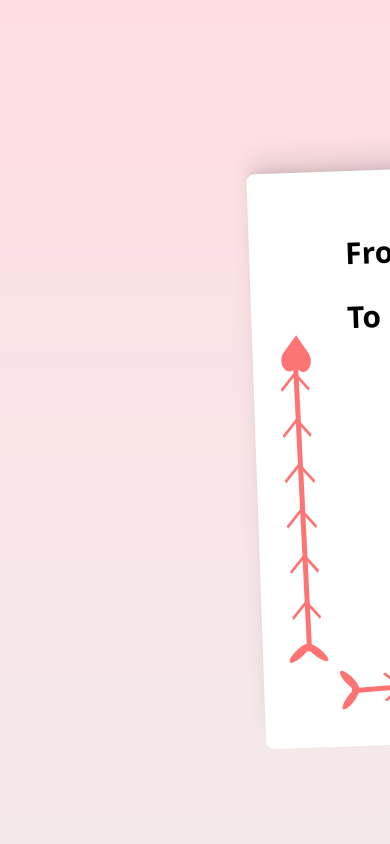
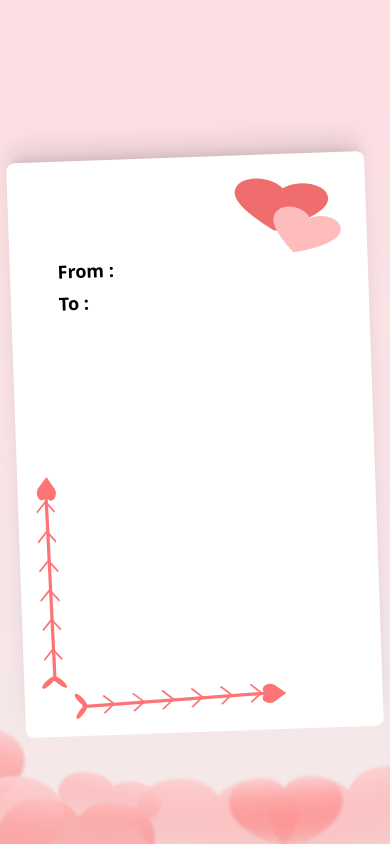
Before and after one commit to benedictaurel/Valencard-EIT24-FE, a React (Vite) app: page /message in a window 390 px wide. Built offline with nearby package versions, Linux system fonts and the light colour scheme; a web font is replaced by a local one.

Commit message:
Adding some responsive things

```diff
--- a/src/App.css
+++ b/src/App.css
@@ -1,3 +1,20 @@
 .text-color {
     color:  #67423d;
 }
+
+@media screen and (max-width: 768px) {
+    .cupid-image {
+        transform: scale(0.7) !important;
+        rotate: 180deg !important;
+        left: 40px !important;
+        bottom: 260px !important;
+    }
+
+    .love-background {
+        width: 100vw !important;
+        height: 1000px !important;
+        transform: scale(2) !important;
+        top: 300px !important;
+        left: 40px !important;
+    }
+}
--- a/src/pages/Envelope/Message.jsx
+++ b/src/pages/Envelope/Message.jsx
@@ -7,14 +7,14 @@ function Message() {
     return (
         <div className="bg-gradient-to-b overflow-hidden from-pink1 to-pink2 min-h-screen justify-center items-center flex relative">
             <section id="MessagePage">
-                <img src={LoveBackground2} alt="lovenya doang" className="absolute -bottom-32 left-1/2 transform -translate-x-1/2 scale-125 z-20" />
-                <div className="message-card bottom-28 z-10 right-64 left-64 block shadow-xl bg-white transform rotate-178 absolute rounded-lg w-1000 h-575">
-                    <img src={Cupid} alt="cupid" className="absolute z-20 rotate-180 bottom-40 right-5" />
-                    <img src={DoubleLove} alt="double love" className="absolute z-20 rotate-180 bottom-12 left-12" />
-                    <div className="font-Sarala font-bold non-italic text-3xl rotate-180 absolute right-24 bottom-16">
+                <img src={LoveBackground2} alt="lovenya doang" className="absolute -bottom-32 left-1/2 transform -translate-x-1/2 scale-125 z-20 love-background" />
+                <div className="bottom-28 z-10 right-4 md:right-64 left-4 md:left-64 block shadow-xl bg-white transform rotate-178 absolute rounded-lg w-80vw md:w-1000 h-575">
+                    <img src={Cupid} alt="cupid" className="absolute z-20 rotate-180 bottom-48 md:bottom-40 right-5 cupid-image" />
+                    <img src={DoubleLove} alt="double love" className="absolute z-20 rotate-180 bottom-5 md:bottom-12 left-5 md:left-12" />
+                    <div className="font-Sarala font-bold non-italic text-lg md:text-3xl rotate-180 absolute right-12 md:right-24 bottom-24 md:bottom-16">
                         <p>From :</p>
                     </div>
-                    <div className="font-Sarala font-bold non-italic text-3xl rotate-180 absolute right-24 bottom-32">
+                    <div className="font-Sarala font-bold non-italic text-lg md:text-3xl rotate-180 absolute right-12 md:right-24 bottom-32 md:bottom-32">
                         <p>To :</p>
                     </div>
                 </div>
```
